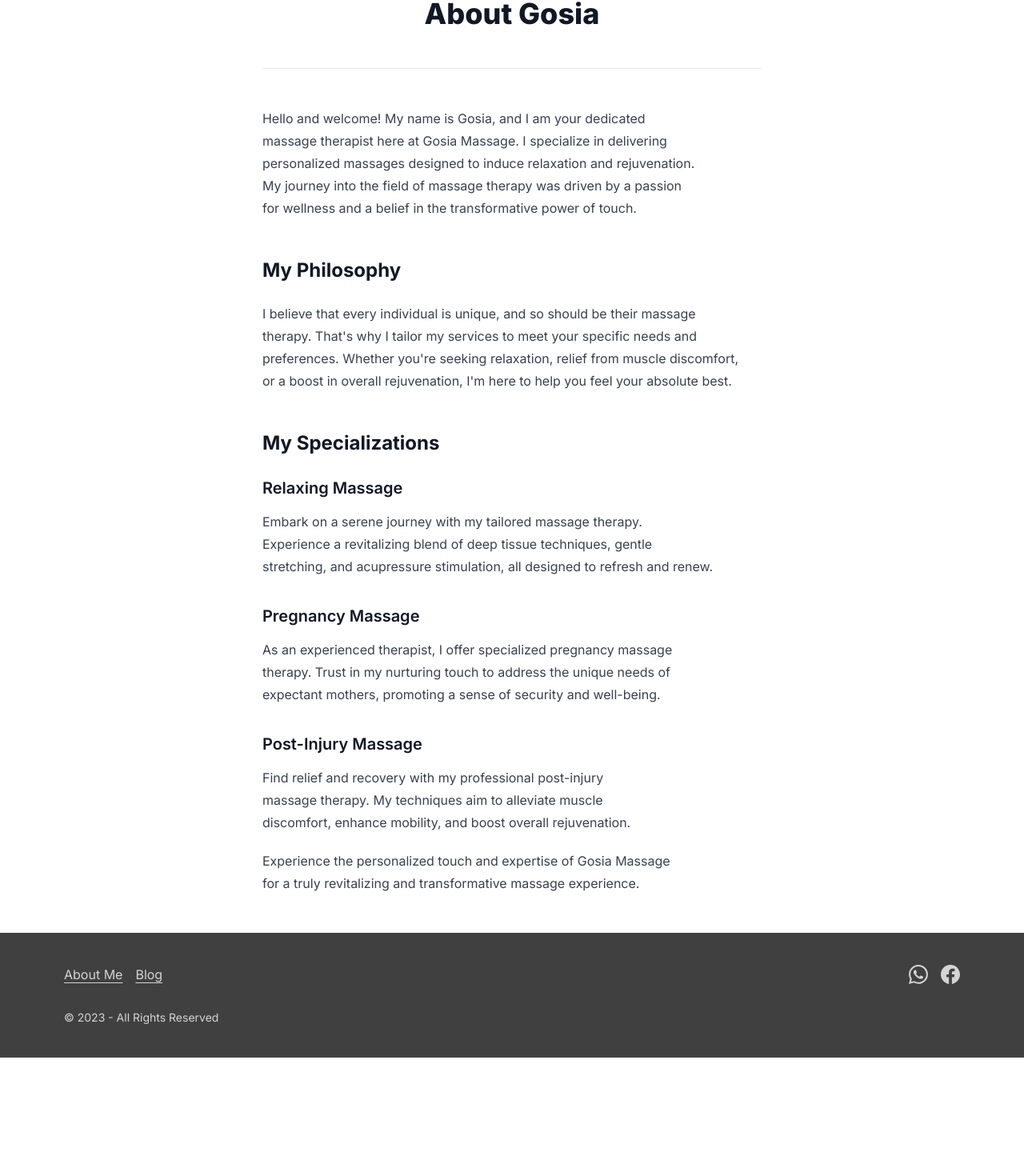
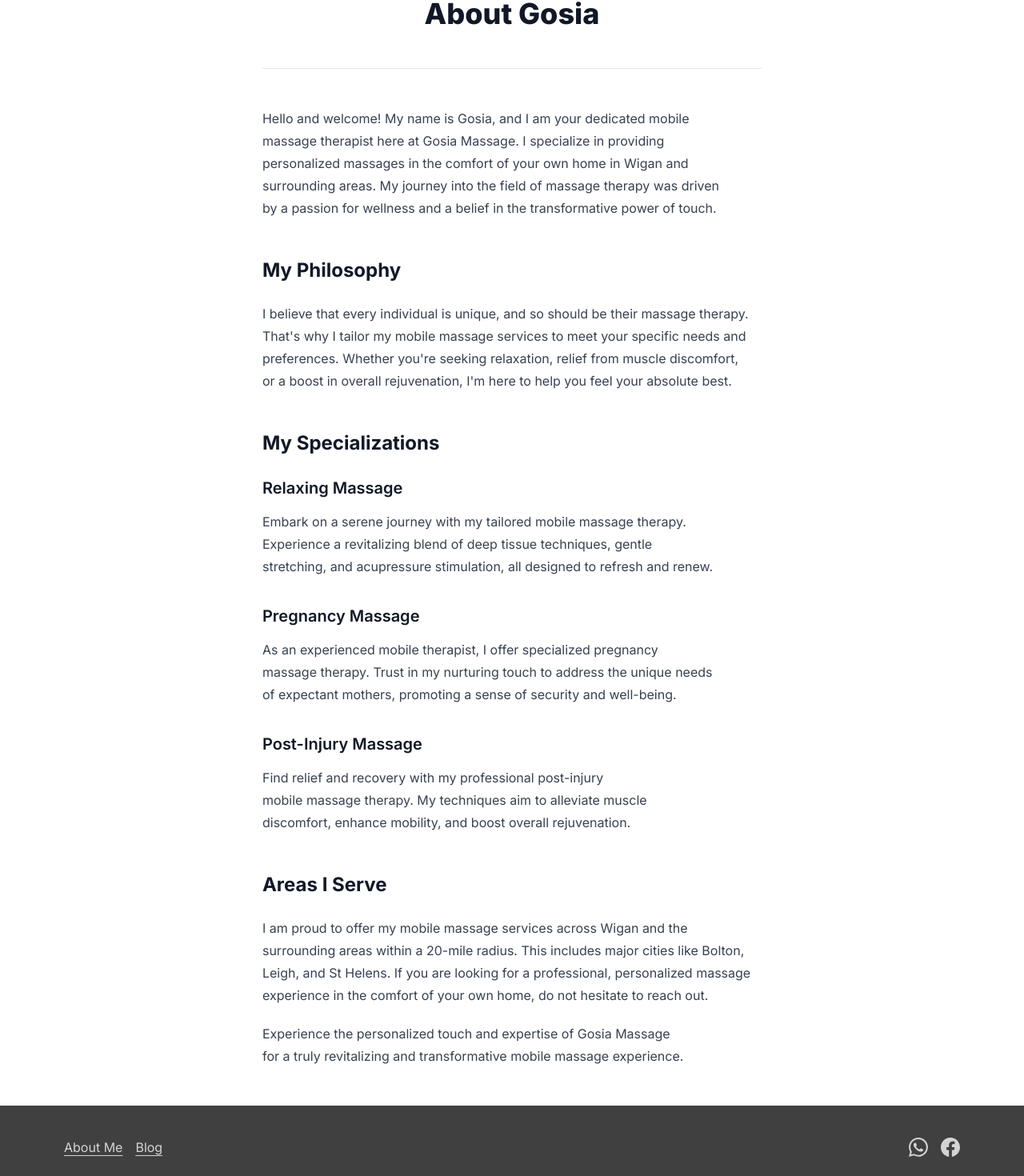
Before and after one commit to lbn21/gosia-massage, a Next.js app: page /about-me in a window 1280 px wide. Shown: the part 329-1799 px from the top of the page at 80% size. Before the commit the page ends 1651 px from the top, so only its background shows below. Built offline with nearby package versions, Linux system fonts and the light colour scheme.

Commit message:
Copy update

```diff
--- a/app/about-me/page.tsx
+++ b/app/about-me/page.tsx
@@ -5,11 +5,11 @@ import gosiaImage from '@app/public/images/gosia_mobile_massage_therapist.webp';
 import { rgbDataURL } from '@app/utils/DataURL';
 
 export const metadata: Metadata = {
-  title: 'About Gosia - Your Personal Mobile Massage Therapist',
+  title: 'Gosia - Mobile Massage Therapist in Wigan',
   description:
-    "Discover the passion behind Gosia Massage. I'm Gosia, a professional mobile massage therapist specializing in personalized treatments. Book a session now.",
+    'Meet Gosia, a mobile massage therapist specializing in customized treatments across Wigan. Book your house-visit session today.',
   keywords:
-    'Gosia, Massage Therapist, Personalized Massages, Relaxation, Rejuvenation, Relaxing Massage, Pregnancy Massage, Post-Injury Massage, Wellness, Health, Therapy',
+    'Gosia, Massage Therapist in Wigan, Personalized Massages, Wigan Mobile Massage, Relaxation, Rejuvenation, Relaxing Massage, Pregnancy Massage, Post-Injury Massage, Wellness, Health, Therapy',
 };
 
 export default function AboutMe() {
@@ -28,42 +28,52 @@ export default function AboutMe() {
       <h1 className="text-center">About Gosia</h1>
       <hr />
       <p>
-        Hello and welcome! My name is Gosia, and I am your dedicated massage
-        therapist here at Gosia Massage. I specialize in delivering personalized
-        massages designed to induce relaxation and rejuvenation. My journey into
-        the field of massage therapy was driven by a passion for wellness and a
-        belief in the transformative power of touch.
+        Hello and welcome! My name is Gosia, and I am your dedicated mobile
+        massage therapist here at Gosia Massage. I specialize in providing
+        personalized massages in the comfort of your own home in Wigan and
+        surrounding areas. My journey into the field of massage therapy was
+        driven by a passion for wellness and a belief in the transformative
+        power of touch.
       </p>
       <h2>My Philosophy</h2>
       <p>
         I believe that every individual is unique, and so should be their
-        massage therapy. That&apos;s why I tailor my services to meet your
-        specific needs and preferences. Whether you&apos;re seeking relaxation,
-        relief from muscle discomfort, or a boost in overall rejuvenation,
-        I&apos;m here to help you feel your absolute best.
+        massage therapy. That&apos;s why I tailor my mobile massage services to
+        meet your specific needs and preferences. Whether you&apos;re seeking
+        relaxation, relief from muscle discomfort, or a boost in overall
+        rejuvenation, I&apos;m here to help you feel your absolute best.
       </p>
       <h2>My Specializations</h2>
       <h3>Relaxing Massage</h3>
       <p>
-        Embark on a serene journey with my tailored massage therapy. Experience
-        a revitalizing blend of deep tissue techniques, gentle stretching, and
-        acupressure stimulation, all designed to refresh and renew.
+        Embark on a serene journey with my tailored mobile massage therapy.
+        Experience a revitalizing blend of deep tissue techniques, gentle
+        stretching, and acupressure stimulation, all designed to refresh and
+        renew.
       </p>
       <h3>Pregnancy Massage</h3>
       <p>
-        As an experienced therapist, I offer specialized pregnancy massage
-        therapy. Trust in my nurturing touch to address the unique needs of
-        expectant mothers, promoting a sense of security and well-being.
+        As an experienced mobile therapist, I offer specialized pregnancy
+        massage therapy. Trust in my nurturing touch to address the unique needs
+        of expectant mothers, promoting a sense of security and well-being.
       </p>
       <h3>Post-Injury Massage</h3>
       <p>
-        Find relief and recovery with my professional post-injury massage
+        Find relief and recovery with my professional post-injury mobile massage
         therapy. My techniques aim to alleviate muscle discomfort, enhance
         mobility, and boost overall rejuvenation.
       </p>
+      <h2>Areas I Serve</h2>
+      <p>
+        I am proud to offer my mobile massage services across Wigan and the
+        surrounding areas within a 20-mile radius. This includes major cities
+        like Bolton, Leigh, and St Helens. If you are looking for a
+        professional, personalized massage experience in the comfort of your own
+        home, do not hesitate to reach out.
+      </p>
       <p>
         Experience the personalized touch and expertise of Gosia Massage for a
-        truly revitalizing and transformative massage experience.
+        truly revitalizing and transformative mobile massage experience.
       </p>
     </div>
   );
--- a/app/blog/page.tsx
+++ b/app/blog/page.tsx
@@ -6,21 +6,11 @@ import { format } from 'date-fns';
 import { getPosts } from '@app/utils/PostHelpers';
 
 export const metadata: Metadata = {
-  title: 'Wellness Insights from Gosia | Massage Therapy Blog',
+  title: 'Your Guide to All Things Massage Therapy & Wellness',
   description:
-    "I'm Gosia, sharing insights on personalized massage therapy. Explore the benefits of different massages and enhance your wellness.",
-  keywords: [
-    'Gosia Massage Blog',
-    'massage therapy',
-    'wellness tips',
-    'massage benefits',
-    'relaxation',
-    'rejuvenation',
-    'stress relief',
-    'pregnancy massage',
-    'post-injury massage',
-    'massage tips',
-  ],
+    'Join us in our exploration of the world of massage therapy. Discover techniques, benefits, and tips for improved wellness.',
+  keywords:
+    'Wigan Massage Blog, massage therapy, wellness tips, massage benefits, relaxation, rejuvenation, stress relief, pregnancy massage, post-injury massage, massage tips',
 };
 
 export default function Blog() {
--- a/app/page.tsx
+++ b/app/page.tsx
@@ -11,23 +11,11 @@ import gosiaImage from '@app/public/images/gosia_mobile_massage_therapist.webp';
 import { rgbDataURL } from '@app/utils/DataURL';
 
 export const metadata = {
-  title: 'Your Personal Mobile Massage Therapist | Gosia Massage',
-  keywords: [
-    'Gosia Massage',
-    'mobile massage',
-    'home massage',
-    'relaxation',
-    'pregnancy massage',
-    'post-injury massage',
-    'professional massage therapist',
-    'tailored massage services',
-    'physical rejuvenation',
-    'emotional wellness',
-    'home spa',
-    'massage booking',
-  ],
+  title: "Wigan's Mobile Massage Expert | Gosia Massage",
   description:
-    "Experience rejuvenation with Gosia's mobile massage services. Relaxing, pregnancy, or post-injury treatments at your convenience.",
+    "Invigorate your senses with Gosia's mobile massage services within Wigan. Experience my house-visit massages tailored to your needs.",
+  keywords:
+    'Wigan Mobile Massage, Gosia Massage, home massage, relaxation, pregnancy massage, post-injury massage, professional massage therapist, Wigan massage services, physical rejuvenation, emotional wellness, home spa, massage booking',
 };
 
 interface IService {
@@ -126,10 +114,11 @@ export default function Home() {
         {/* Header */}
         <h1 className="mt-16 text-5xl font-medium">Gosia Massage</h1>
         <p className="mx-auto my-8 max-w-screen-sm text-lg">
-          Welcome to Gosia Massage! I&apos;m Gosia, your dedicated massage
-          therapist. I specialize in delivering personalized massages designed
-          to induce relaxation and rejuvenation. Experience the transformative
-          power of tailored massage therapy today - book your appointment now!
+          Welcome to Gosia Massage! I&apos;m Gosia, your mobile massage
+          therapist in Wigan. Specializing in personalized massages designed for
+          relaxation and rejuvenation, I bring wellness right to your doorstep.
+          Experience the transformative power of tailored mobile massage therapy
+          today - book your appointment now!
         </p>
 
         {/* Image */}
```
Also changed, not shown: posts/benefits-of-pregnancy-massage.md (+3 -3 lines), posts/rediscovering-wellness-with-post-injury-massage.md (+3 -3 lines), posts/the-power-of-personalized-massage-therapy.md (+3 -3 lines), posts/understanding-deep-tissue-massage-benefits.md (+2 -2 lines).
